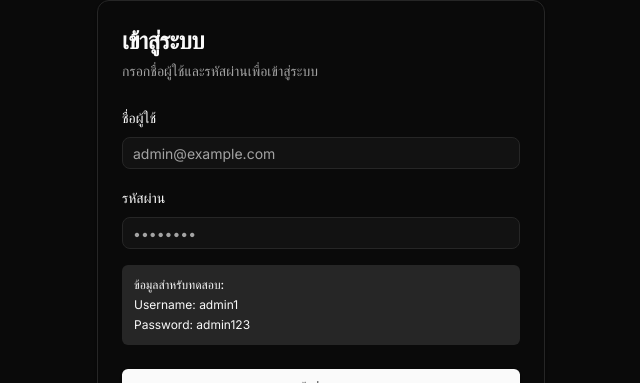
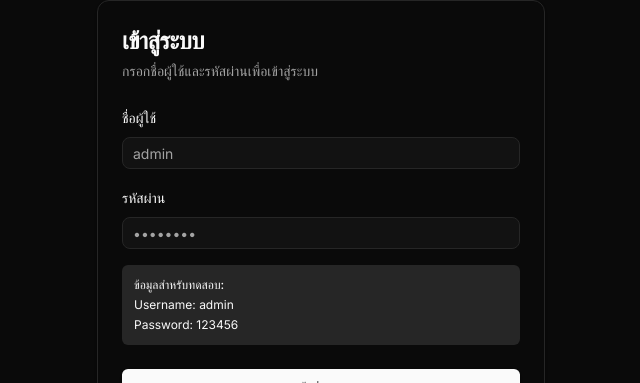
Before and after one commit to atthawat-cha/next_rfs_report_finder_system, a Next.js app: page /login in a window 1280 px wide. Shown: the part 135-518 px from the top of the page, without its empty margins (319-959 px from the left). Built offline with nearby package versions, Linux system fonts and the light colour scheme.

Commit message:
chore: update login page test credential hint
Placeholder/test-credential text was stale (admin1/admin123); update
to match current dev seed convention.

```diff
--- a/app/login/page.tsx
+++ b/app/login/page.tsx
@@ -77,7 +77,7 @@ function LoginContent() {
                 <Input
                   id="username"
                   type="username"
-                  placeholder="admin@example.com"
+                  placeholder="admin"
                   value={username}
                   onChange={(e) => setUsername(e.target.value)}
                   required
@@ -100,8 +100,8 @@ function LoginContent() {
 
               <div className="p-3 text-xs bg-muted rounded-md space-y-1">
                 <p className="font-medium">ข้อมูลสำหรับทดสอบ:</p>
-                <p>Username: admin1</p>
-                <p>Password: admin123</p>
+                <p>Username: admin</p>
+                <p>Password: 123456</p>
               </div>
             </CardContent>
             <CardFooter className="flex flex-col space-y-4">
```
